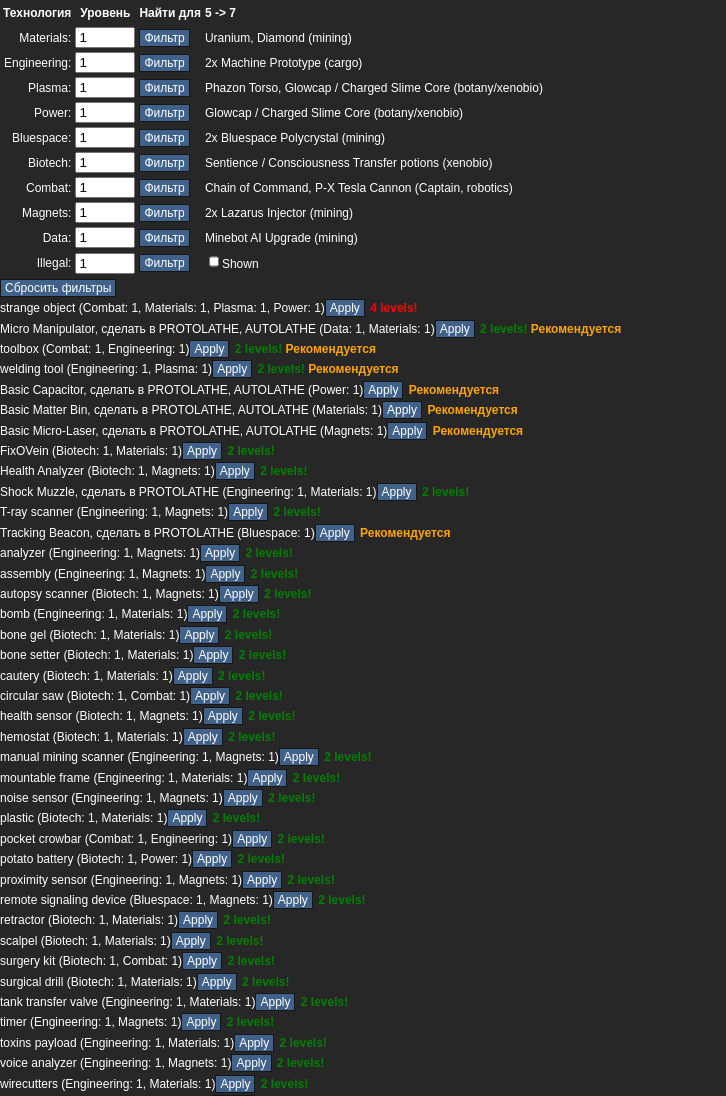
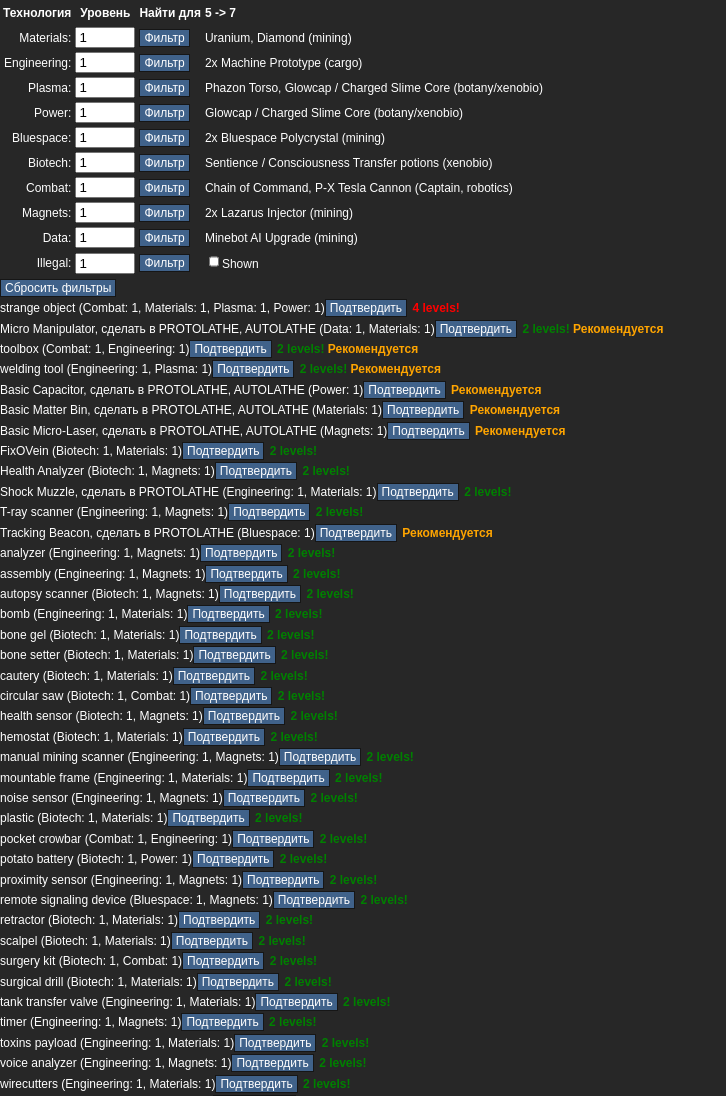
Before and after one commit to Zipliks/ss220, a plain HTML site: page index.html in a window 1280 px wide. Shown: the top 1096 px of the page, without its empty margins (0-726 px from the left). Drawn offline with nearby package versions, Linux system fonts and the light colour scheme.

Commit message:
переведа кнопка apply, перевод слетел

```diff
--- a/index.html
+++ b/index.html
@@ -424,7 +424,7 @@ function doDisplay()
 				}
 			}
 			rowHTML += ")";
-			rowHTML += '<a href="#" onclick=\"deconstruct(' + replaceAll(JSON.stringify(rndData[i].originTech),'"',"'") + ')\">Apply</a> ';
+			rowHTML += '<a href="#" onclick=\"deconstruct(' + replaceAll(JSON.stringify(rndData[i].originTech),'"',"'") + ')\">Подтвердить</a> ';
 			var points = levelups;
 			if (levelups == 2) {
 				rowHTML += '<font color="green"><B>' + levelups + ' levels!</B></font> ';
```
